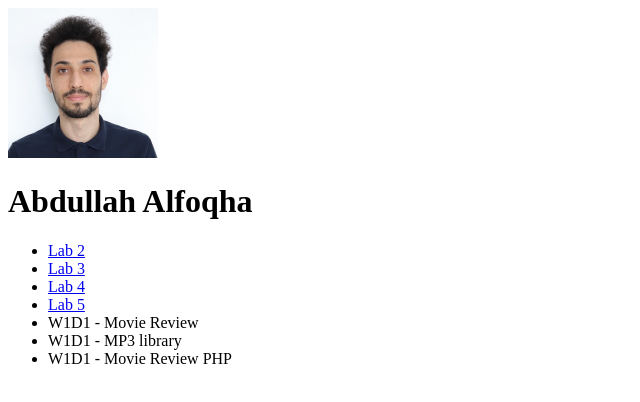
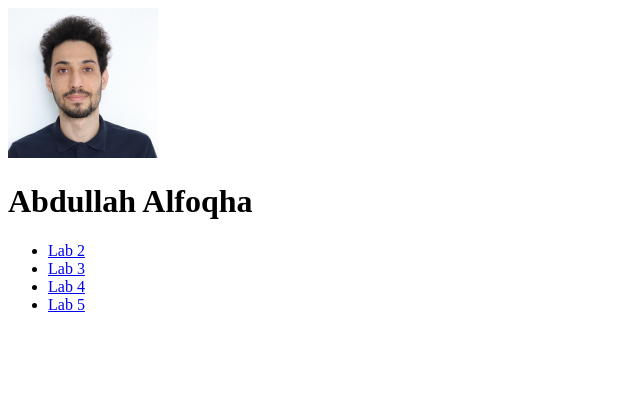
Before and after one commit to AbdullahFoqha/cs472, a plain HTML site: page index.html in a window 1280 px wide. Shown: the whole page, without its empty margins (0-640 px from the left). Drawn offline with Linux system fonts and the light colour scheme.

Commit message:
Clean links

```diff
--- a/index.html
+++ b/index.html
@@ -28,9 +28,6 @@
       <li>
         <a href="https://abdullahfoqha.github.io/cs472_lab5/">Lab 5</a>
       </li>
-      <li>W1D1 - Movie Review</li>
-      <li>W1D1 - MP3 library</li>
-      <li>W1D1 - Movie Review PHP</li>
     </ul>
   </body>
 </html>
```
